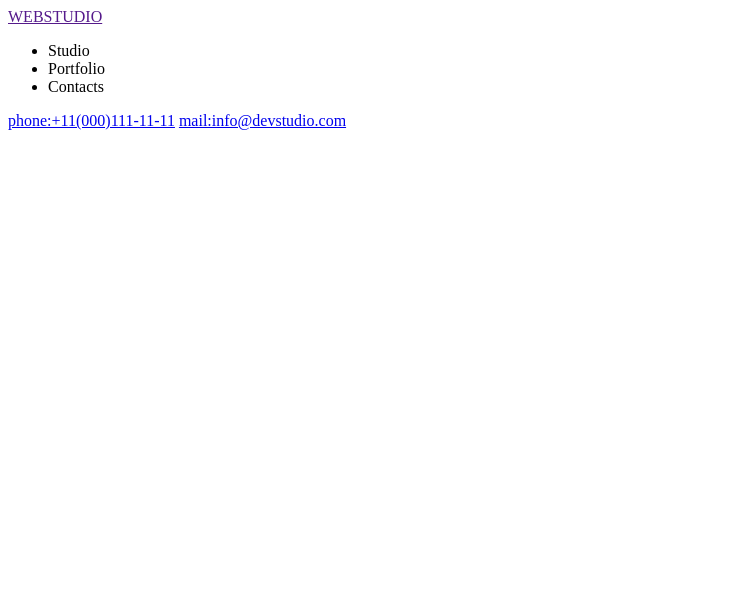
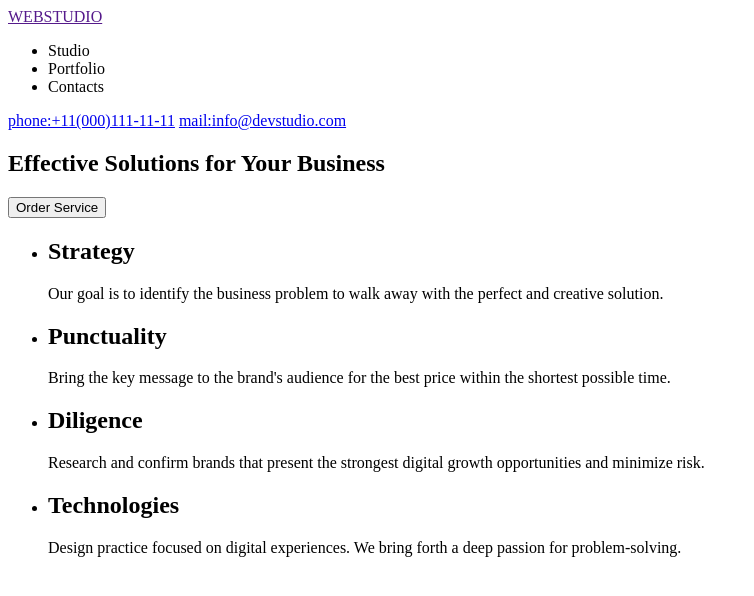
Before and after one commit to FX-IT-Marina/goit-markup-hw-01, a plain HTML site: page index.html in a window 1280 px wide. Shown: the whole page, without its empty margins (0-754 px from the left). Drawn offline with Linux system fonts and the light colour scheme.

Commit message:
Update - section

```diff
--- a/index.html
+++ b/index.html
@@ -8,7 +8,7 @@
 </head>
 <body>
     <header>
-        <nav>
+<nav>
      <a href="">
         WEBSTUDIO
      </a>
@@ -19,7 +19,46 @@
 </ul>
 </nav>
  <a href="tel:+11(000)111-11-11">phone:+11(000)111-11-11</a>
- <a href="mailto:info@devstudio.com to">mail:info@devstudio.com</a>
+ <a href="mailto:info@devstudio.com">mail:info@devstudio.com</a>
     </header>
+<!-- First section of content Hero image -->
+<div>
+    <section>
+ <h1>Effective Solutions for Your Business</h1>
+  <button type="button">Order Service</button>
+    </section>
+</div>
+
+<!-- Main section -->
+
+<section>
+    <ul>
+        <li>
+            <h2>Strategy</h2>
+            <p>
+            Our goal is to identify the business
+            problem to walk away with the perfect and creative solution.
+            </p>
+        </li>
+        <li>
+            <h2>Punctuality</h2>
+            <p>
+            Bring the key message to the brand's audience for the best price within the shortest possible time.
+            </p>
+        </li>
+        <li>
+            <h2>Diligence</h2>
+            <p>
+            Research and confirm brands that present the strongest digital growth opportunities and minimize risk.
+            </p>
+        </li>
+        <li>
+            <h2>Technologies</h2>
+            <p>
+            Design practice focused on digital experiences. We bring forth a deep passion for problem-solving.
+            </p>
+        </li>
+    </ul>
+</section>
 </body>
 </html>
```
